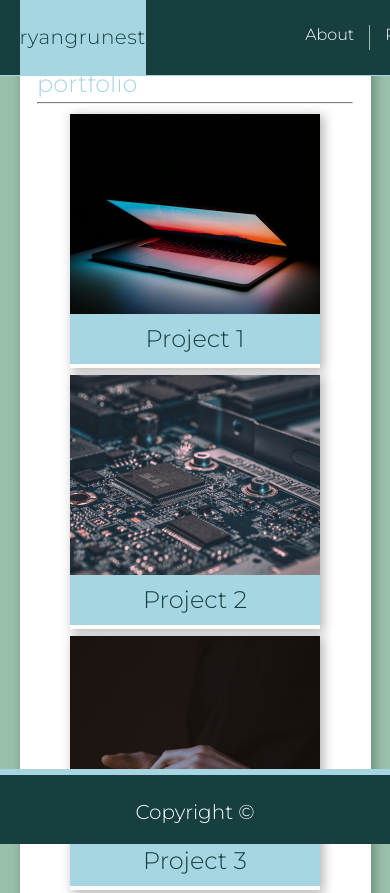
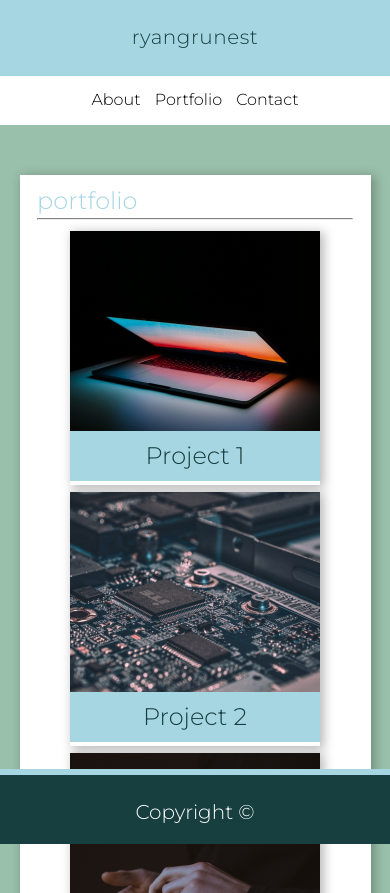
Before and after one commit to ryangrunest/Responsive-Portfolio, a plain HTML site: page portfolio.html in a window 390 px wide. Shown: the top 893 px of the page. Drawn offline with Linux system fonts and the light colour scheme.

Commit message:
fixed header at all media sizes

```diff
--- a/Assets/index.css
+++ b/Assets/index.css
@@ -42,16 +42,24 @@ textarea:focus {
 	margin-left: 15%;
 
 }
+/*nav*/
+.mobile-nav {
+	display: none;
+}
+.nav-menu {
+	position: fixed;
+	top: 25px;
+	right: 0;
+	overflow: hidden;
+	padding-right: 14%;
+}
 .nav-links {
-	display: inline;
-	margin: 25px 0;
+	padding: 0 15px;
 	text-decoration: none;
 	color: white;
-	padding: 0 15px;
 	border-left: 1px solid #99C0AA;
 }
-#first {
-	margin-left: 37%;
+#first-nav{
 	border: none;
 }
 .nav-links:hover {
@@ -63,6 +71,7 @@ textarea:focus {
 	display: block;
 	clear: both;
 }
+/*End Nav*/
 /*End Header CSS*/
 
 
@@ -142,7 +151,8 @@ h2 {
 .image img {
 	width: 300px;
 	height: 300px;
-	object-fit: cover;
+	object-fit: fill;
+	background-repeat: no-repeat;
 	overflow: hidden;
 }
 #label {
@@ -249,6 +259,11 @@ textarea {
 		height: auto;
 	}
 }
+@media only screen and (max-width: 980px) {
+	.nav-menu {
+		padding-right: initial;
+	}
+}
 
 @media only screen and (max-width: 768px) {
 	.portfolio-content {
@@ -268,5 +283,42 @@ textarea {
 	}
 }
 @media only screen and (max-width: 690px) {
-
+	.nav-menu {
+		display: none;
+	}
+	.mobile-nav {
+		width: 100%;
+		display: block;
+		height: 50px;
+		line-height: 50px;
+		margin-top: 75px;
+		text-align: center;
+		background-color: white;
+	}
+	.mobile-links {
+		text-align: center;
+		position: relative;
+		bottom: 50%;
+		text-decoration: none;
+		color: black;
+		padding: 5px;
+	}
+	.mobile-links:hover {
+		color: #A7D6E3;
+	}
+	.header h1 {
+		width: 100%;
+		text-align: center;
+		margin: 0;
+		padding: 0;
+	}
+	.header #header{
+		margin: 0;
+	}
+	.content {
+		margin-top: 50px;
+	}
+	.portfolio-content {
+		margin-top: 50px;
+	}
 }
--- a/portfolio.html
+++ b/portfolio.html
@@ -16,9 +16,18 @@
 	<!-- Header -->
 	<div class="header">
 		<h1 id="header">ryangrunest</h1>
-		<a id="first"class="nav-links"href="index.html">About</a>
-		<a class="nav-links"href="portfolio.html">Portfolio</a>
-		<a class="nav-links" id="contact" href="form.html">Contact</a>
+		<div class="nav-menu">
+			<a class="nav-links" id="first-nav" href="index.html">About</a>
+			<a class="nav-links" href="portfolio.html">Portfolio</a>
+			<a class="nav-links" href="form.html">Contact</a>
+		</div>
+	</div>
+	<div class="mobile-nav">
+			<div class="table">
+				<a class="mobile-links" id="first-nav" href="index.html">About</a>
+				<a class="mobile-links" href="portfolio.html">Portfolio</a>
+				<a class="mobile-links" href="form.html">Contact</a>
+			</div>
 	</div>
 
 
```
Also changed, not shown: form.html (+12 -3 lines), index.html (+12 -4 lines).
